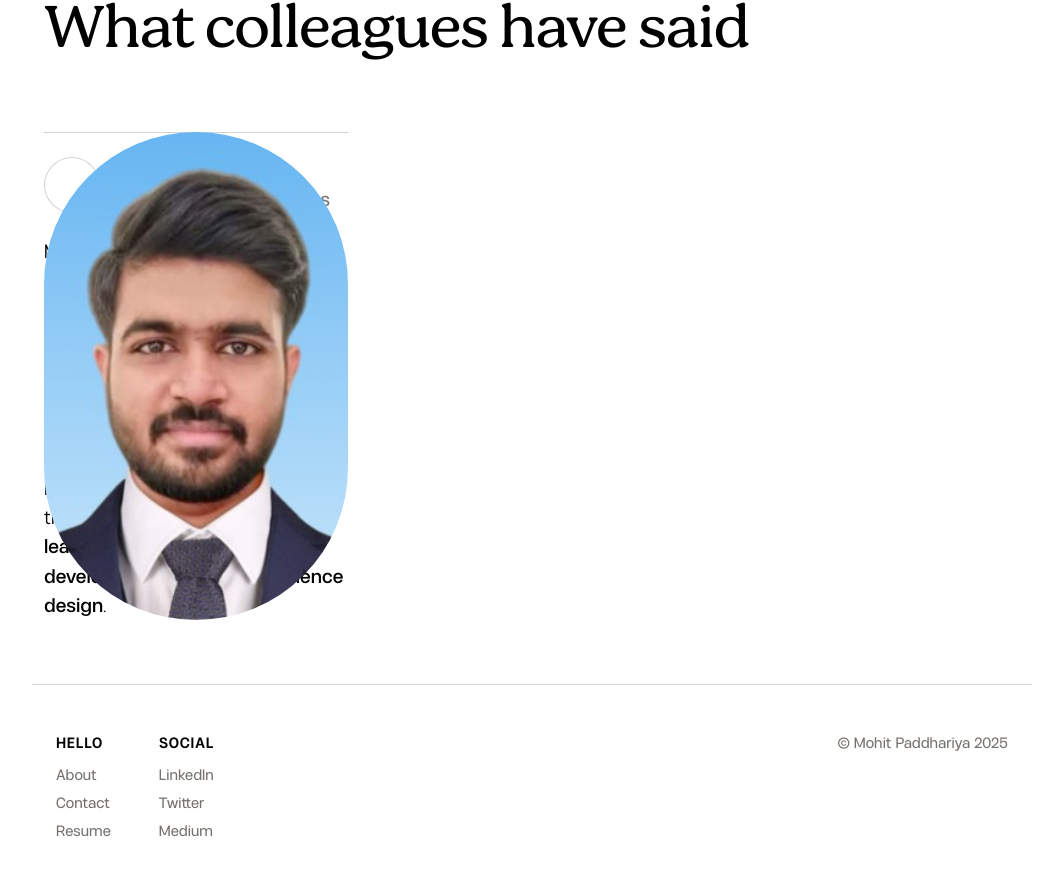
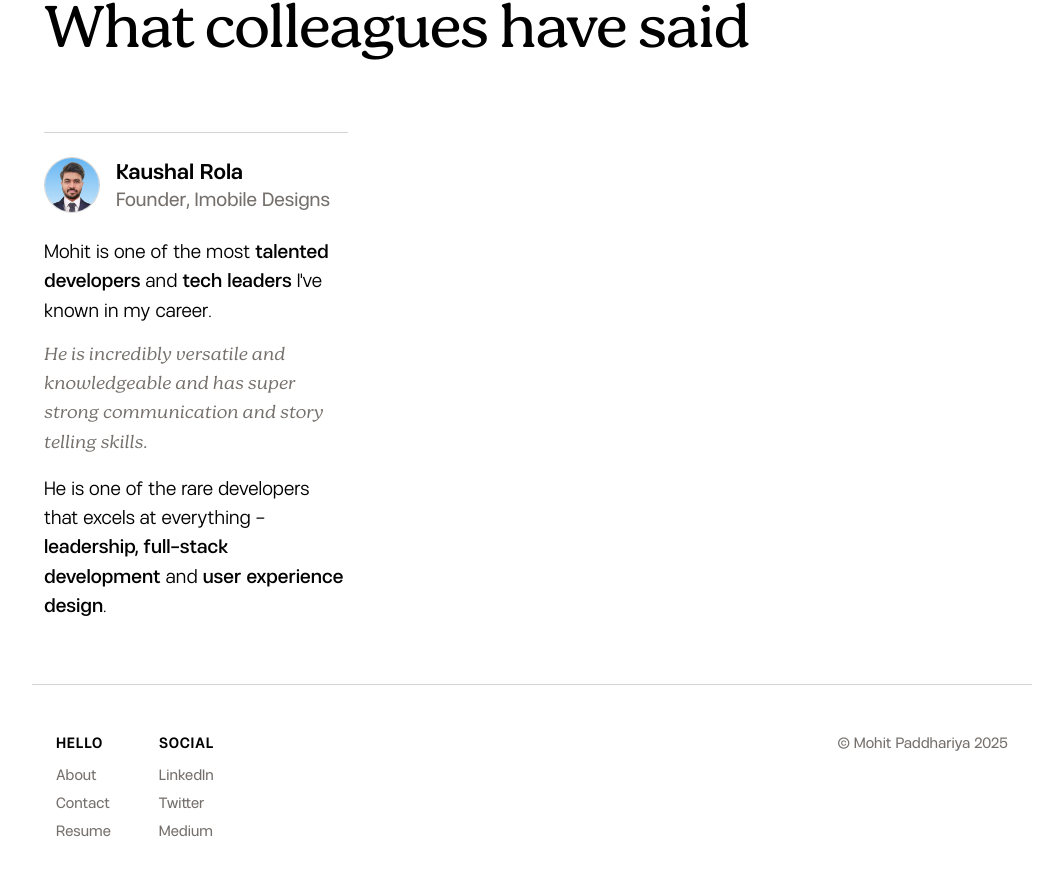
Before and after one commit to mohitpaddhariya/mohitp.me, a Next.js app: page / in a window 1280 px wide. Shown: the part 1795-2668 px from the top of the page, without its empty margins (108-1171 px from the left). Built offline with nearby package versions, Linux system fonts and the light colour scheme.

Commit message:
fix: type erros and modify the about page info

```diff
--- a/app/about/page.tsx
+++ b/app/about/page.tsx
@@ -123,7 +123,8 @@
         institution: "P.E.S University",
         degree: "Bachelor's Degree in Computer Science",
         focus: "Computer Science and Software Engineering",
-        period: "2024 - 2027"
+        period: "2024 - Present",
+        achievements: ["Mentor for National Hackathon 2025"]
       },
       {
         institution: "RK University",
--- a/app/work/[slug]/page.tsx
+++ b/app/work/[slug]/page.tsx
@@ -10,7 +10,7 @@ import remarkHtml from 'remark-html'
 import { Metadata } from 'next'
 
 // Generate metadata for work pages
-export async function generateMetadata({ params }: { params: { slug: string } }): Promise<Metadata> {
+export async function generateMetadata({ params }: { params: Promise<{ slug: string }> }): Promise<Metadata> {
   const { slug } = await params
 
   // Get the work item data
@@ -65,7 +65,7 @@ export async function generateMetadata({ params }: { params: { slug: string } })
 }
 
 interface WorkDetailPageProps {
-  params: { slug: string }
+  params: Promise<{ slug: string }>
 }
 
 // Function to get work data from markdown file
--- a/components/work/testimonial-card.tsx
+++ b/components/work/testimonial-card.tsx
@@ -14,18 +14,18 @@ const TestimonialCard = ({ name, title, company, initials, profileImage, testimo
     <div className="space-y-4 sm:space-y-6 pt-6 border-t border-theme-alt">
       <div className="flex items-center gap-3 sm:gap-4">
         <div className="w-12 h-12 sm:w-14 sm:h-14 rounded-full bg-theme-card border border-theme-alt flex items-center justify-center">
-            <Image
-            fill
-            priority
-            src={profileImage || "/me.jpg"}
-            alt={initials}
-            className="w-full h-full object-cover rounded-full"
-            onError={(e) => {
-              e.currentTarget.onerror = null;
-              e.currentTarget.style.display = "none";
+          <Image
+            src={profileImage || `/images/initials/${initials}.png`}
+            alt={`${name}'s profile picture`}
+            width={56}
+            height={56}
+            className="rounded-full object-cover"
+            onError={(e: React.SyntheticEvent<HTMLImageElement, Event>) => {
+              // Fallback to initials image if profileImage fails to load
+              e.currentTarget.src = `/images/initials/${initials}.png`;
             }}
-            />
-            {/* <span className="text-sm sm:text-base font-saprona-semibold text-theme">{initials}</span> */}
+          />
+          {/* <span className="text-sm sm:text-base font-saprona-semibold text-theme">{initials}</span> */}
         </div>
         <div>
           <h4 className="text-base sm:text-lg md:text-xl font-saprona-semibold text-theme">{name}</h4>
```
